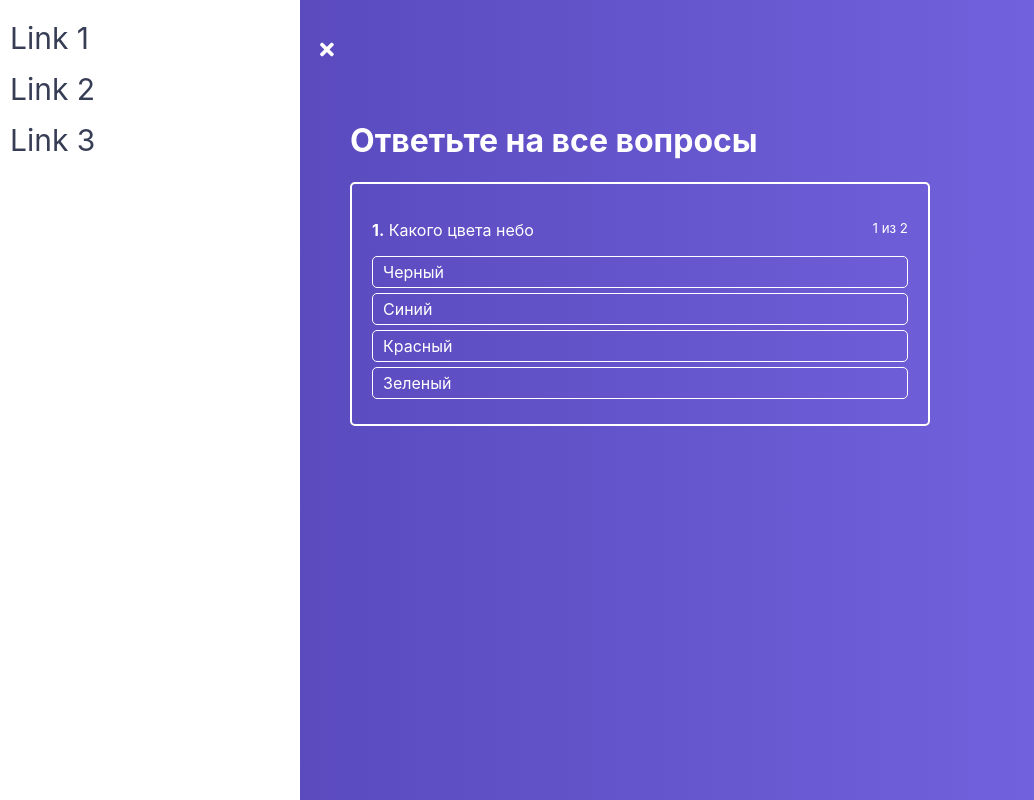
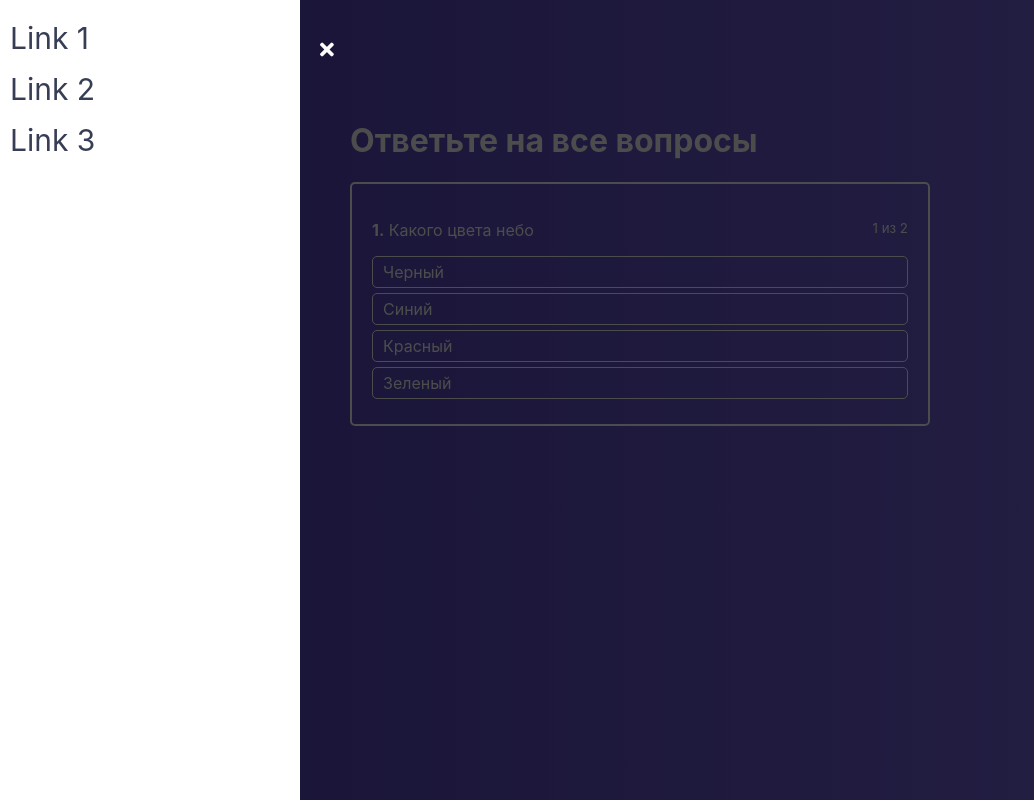
Before and after one commit to alexandrwebd/Quiz-tests, a React app: page / in a window 1280 px wide. Both pictures are taken after a click on the icon 48 px from the left and 50 px from the top of the page. Shown: the whole page, without its empty margins (0-1034 px from the left). Built offline with nearby package versions, Linux system fonts and the light colour scheme.

Commit message:
add component Backdrop

```diff
--- a/src/components/Navigation/Drawer/Drawer.js
+++ b/src/components/Navigation/Drawer/Drawer.js
@@ -1,5 +1,6 @@
 import React, { Component } from 'react'
 import classes from './Drawer.module.css'
+import Backdrop from '../../UI/Backdrop/Backdrop'
 
 const links = [1, 2, 3]
 
@@ -18,10 +19,14 @@
     if (!this.props.isOpen) {
       cls.push(classes.close)
     }
+    // если боковое меню isOpen отткрыто выводим затемнение <Backdrop />
     return (
-      <nav className={cls.join(' ')}>
-        <ul>{this.renderLinks()}</ul>
-      </nav>
+      <React.Fragment>
+        <nav className={cls.join(' ')}>
+          <ul>{this.renderLinks()}</ul>
+        </nav>
+        {this.props.isOpen ? <Backdrop onClick={this.props.onClose} /> : null}
+      </React.Fragment>
     )
   }
 }
--- /dev/null
+++ b/src/components/UI/Backdrop/Backdrop.js
@@ -0,0 +1,8 @@
+import React from 'react'
+import classes from './Backdrop.module.css'
+
+const Backdrop = (props) => {
+  return <div className={classes.Backdrop} onClick={props.onClick}></div>
+}
+
+export default Backdrop
--- /dev/null
+++ b/src/components/UI/Backdrop/Backdrop.module.css
@@ -0,0 +1,9 @@
+.Backdrop {
+  z-index: 50;
+  background: rgba(0, 0, 0, 0.7);
+  position: fixed;
+  top: 0;
+  left: 0;
+  bottom: 0;
+  right: 0;
+}
--- a/src/hoc/Layout/Layout.js
+++ b/src/hoc/Layout/Layout.js
@@ -13,10 +13,15 @@
       menu: !this.state.menu,
     })
   }
+  menuCloseHandler = () => {
+    this.setState({
+      menu: false,
+    })
+  }
   render() {
     return (
       <div className={classes.Layout}>
-        <Drawer isOpen={this.state.menu} />
+        <Drawer isOpen={this.state.menu} onClose={this.menuCloseHandler} />
 
         <MenuToggle
           onToggle={this.toggleMenuHandler}
```
Also changed, not shown: 1 other file (tests, documents, lock files or other folders).
